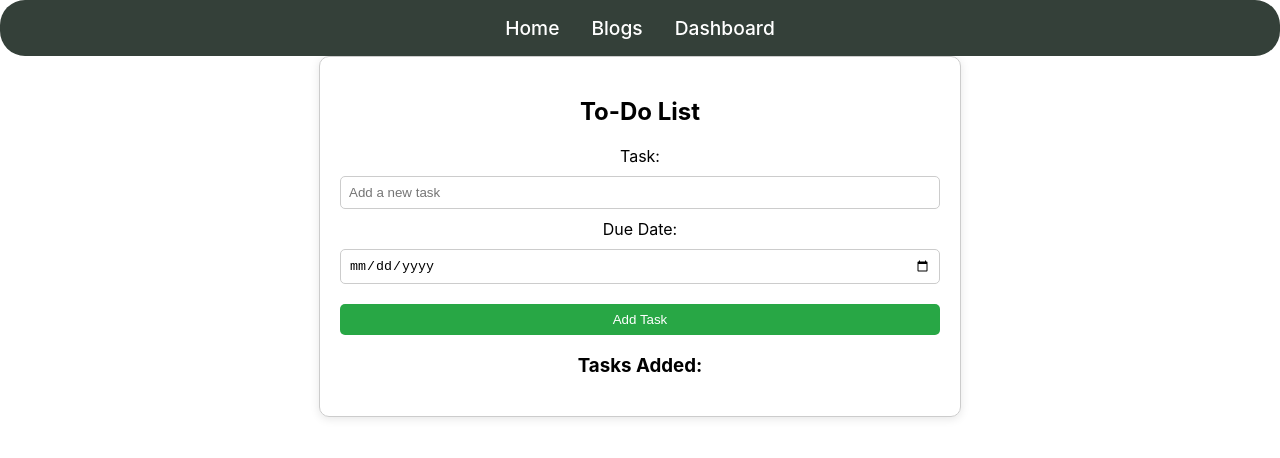
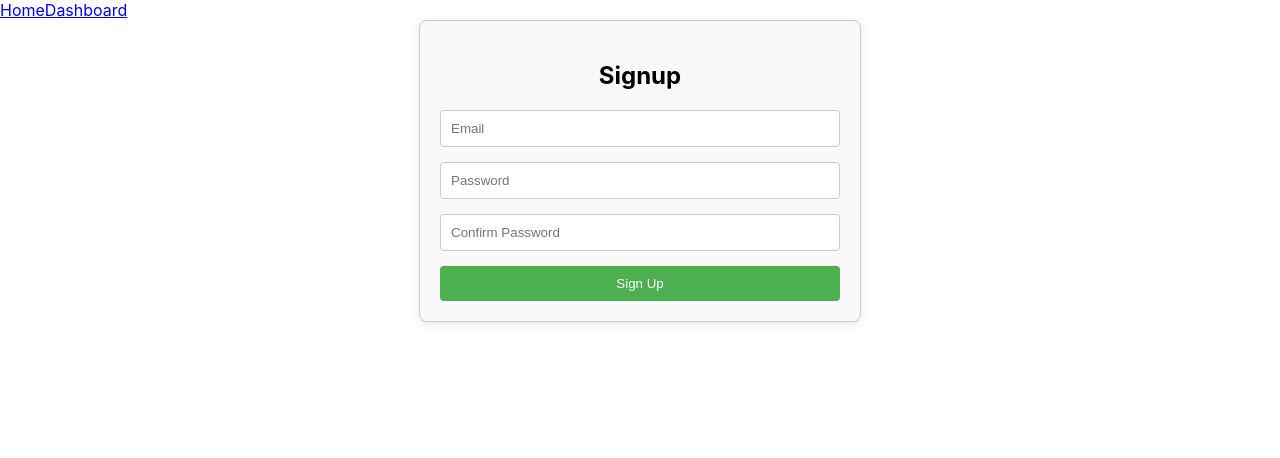
Before and after one commit to Sibu-Myeki/To-Do_List, a React (Create React App) app in the folder frontend/: page / in a window 1280 px wide. Shown: the top 458 px of the page. Built offline with nearby package versions, Linux system fonts and the light colour scheme.

Commit message:
Dashbord

```diff
--- a/frontend/src/App.js
+++ b/frontend/src/App.js
@@ -1,20 +1,26 @@
+import React from 'react';
+import { BrowserRouter as Router, Route, Routes, Link } from 'react-router-dom';
+import Dashboard from './components/pages/Dashboard'; // Update path as necessary
+import Signup from './components/signup/Signup';
+import './App.css';
 
-import './App.css';
-import { BrowserRouter as Router, Routes, Route } from 'react-router-dom';
-import Home from '../src/pages/home/Home';
-import Header from '../src/components/header/Header';
-
-function App() {
+const App = () => {
   return (
-    <div className="App">
-      <Router>
-      <Header />
-      <Routes>
-          <Route path="/" element={<Home />} />
-      </Routes>
-      </Router>
-    </div>
+    <Router>
+      <div>
+        <header>
+          <nav>
+            <Link to="/">Home</Link>
+            <Link to="/dashboard">Dashboard</Link>
+          </nav>
+        </header>
+        <Routes>
+          <Route path="/" element={<Signup />} />
+          <Route path="/dashboard" element={<Dashboard />} />
+        </Routes>
+      </div>
+    </Router>
   );
-}
+};
 
 export default App;
--- a/frontend/src/components/signup/Signup.css
+++ b/frontend/src/components/signup/Signup.css
@@ -0,0 +1,39 @@
+.signup-container {
+    max-width: 400px;
+    margin: auto;
+    padding: 20px;
+    border: 1px solid #ccc;
+    border-radius: 8px;
+    box-shadow: 0 2px 10px rgba(0, 0, 0, 0.1);
+    background-color: #f9f9f9;
+  }
+
+  .signup-container h2 {
+    text-align: center;
+    margin-bottom: 20px;
+  }
+
+  .signup-container form {
+    display: flex;
+    flex-direction: column;
+  }
+
+  .signup-container input {
+    margin-bottom: 15px;
+    padding: 10px;
+    border: 1px solid #ccc;
+    border-radius: 4px;
+  }
+
+  .signup-container button {
+    padding: 10px;
+    background-color: #4CAF50;
+    color: white;
+    border: none;
+    border-radius: 4px;
+    cursor: pointer;
+  }
+
+  .signup-container button:hover {
+    background-color: #45a049;
+  }
--- a/frontend/src/components/signup/Signup.js
+++ b/frontend/src/components/signup/Signup.js
@@ -0,0 +1,46 @@
+import React, { useState } from 'react';
+import './Signup.css'; // Import styles
+
+const Signup = () => {
+  const [email, setEmail] = useState('');
+  const [password, setPassword] = useState('');
+  const [confirmPassword, setConfirmPassword] = useState('');
+
+  const handleSubmit = (e) => {
+    e.preventDefault();
+    // Here, you can add logic to handle signup (e.g., validation, API call)
+    console.log('User signed up:', { email, password });
+  };
+
+  return (
+    <div className="signup-container">
+      <h2>Signup</h2>
+      <form onSubmit={handleSubmit}>
+        <input
+          type="email"
+          placeholder="Email"
+          value={email}
+          onChange={(e) => setEmail(e.target.value)}
+          required
+        />
+        <input
+          type="password"
+          placeholder="Password"
+          value={password}
+          onChange={(e) => setPassword(e.target.value)}
+          required
+        />
+        <input
+          type="password"
+          placeholder="Confirm Password"
+          value={confirmPassword}
+          onChange={(e) => setConfirmPassword(e.target.value)}
+          required
+        />
+        <button type="submit">Sign Up</button>
+      </form>
+    </div>
+  );
+};
+
+export default Signup;
```
Also changed, not shown: frontend/src/components/dashboard.js (added, +13 -0 lines), frontend/src/components/dashboard/dashboard.js (added, +13 -0 lines), frontend/src/components/dashboard/dashboard.css (added).
